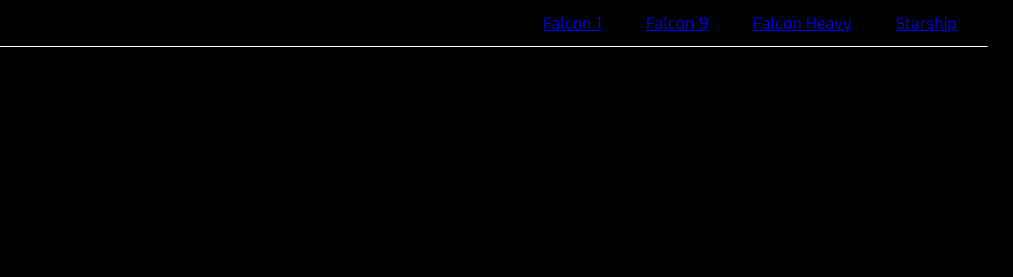
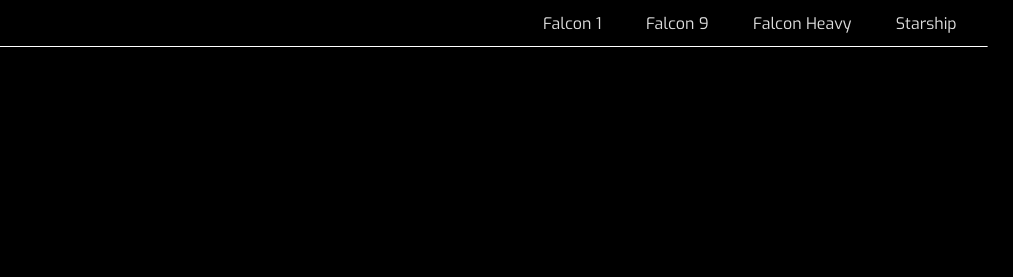
Before and after one commit to pawelsobkowski/spacex-fanmade-website, a website: page index.html in a window 1280 px wide. Shown: the top 277 px of the page, 267-1280 px from the left. Drawn offline with Linux system fonts and the light colour scheme.

Commit message:
fix: remove default style for <a>

```diff
--- a/styles/header.css
+++ b/styles/header.css
@@ -42,8 +42,12 @@
 }
 
 .nav__list__element{
+  cursor: pointer;
+}
+
+.nav__list__element > a {
   color: rgba(255, 255, 255, 0.87);
-  cursor: pointer;
+  text-decoration: none;
 }
 
 .nav__list__element:hover, .nav__list__element--active{
```
